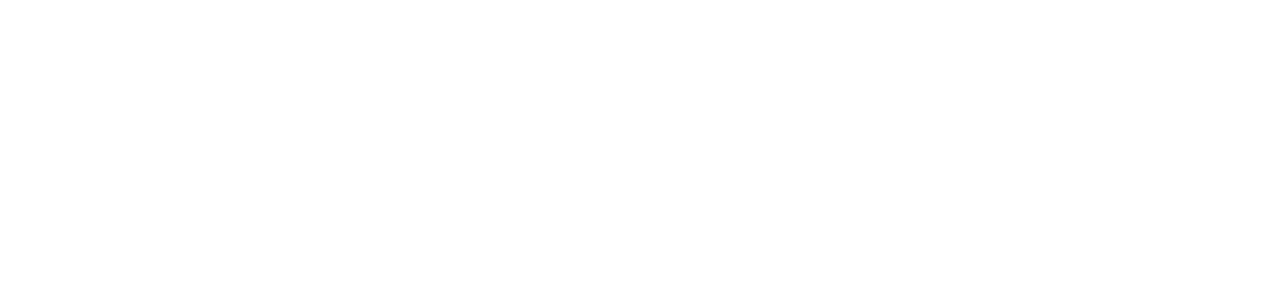
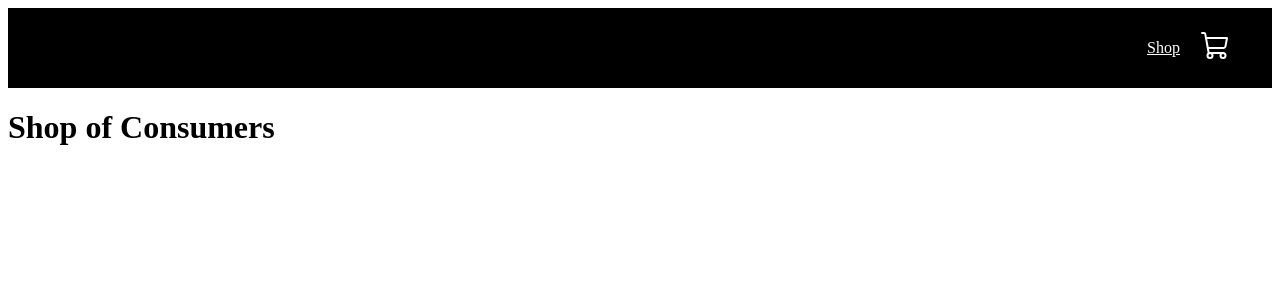
Before and after one commit to EliCodes-UX/TOP-ShoppingCart, a React (Vite) app: page / in a window 1280 px wide. Shown: the top 300 px of the page. Built offline with nearby package versions, Linux system fonts and the light colour scheme.

Commit message:
added more files with basic plate to the router

```diff
--- a/package.json
+++ b/package.json
@@ -10,8 +10,10 @@
     "preview": "vite preview"
   },
   "dependencies": {
+    "phosphor-react": "^1.4.1",
     "react": "^18.2.0",
-    "react-dom": "^18.2.0"
+    "react-dom": "^18.2.0",
+    "react-router-dom": "^6.21.1"
   },
   "devDependencies": {
     "@types/react": "^18.2.43",
--- a/src/App.jsx
+++ b/src/App.jsx
@@ -1,7 +1,20 @@
+import { BrowserRouter as Router, Routes, Route } from 'react-router-dom';
+import Navbar from './componets/Navbar';
+import Cart from './pages/cart/Cart.jsx';
+import Shop from './pages/shop/Shop.jsx';
+
 function App() {
   return (
     <>
-      <div></div>
+      <div className='container'>
+        <Router>
+          <Navbar />
+          <Routes>
+            <Route path='/' element={<Shop />} />
+            <Route path='/cart' element={<Cart />} />
+          </Routes>
+        </Router>
+      </div>
     </>
   );
 }
--- /dev/null
+++ b/src/componets/Navbar.css
@@ -0,0 +1,17 @@
+.navBar {
+  width: 100%;
+  height: 80px;
+  background-color: black;
+  display: flex;
+  justify-content: flex-end;
+  align-items: center;
+}
+.links {
+  margin-right: 40px;
+  display: flex;
+  align-items: center;
+}
+.links a {
+  color: white;
+  margin-left: 20px;
+}
--- /dev/null
+++ b/src/componets/Navbar.jsx
@@ -0,0 +1,20 @@
+// eslint-disable-next-line no-unused-vars
+import React from 'react';
+import { Link } from 'react-router-dom';
+import { ShoppingCart } from 'phosphor-react';
+import './Navbar.css';
+
+const Navbar = () => {
+  return (
+    <div className='navBar'>
+      <div className='links'>
+        <Link to='/'>Shop </Link>
+        <Link to='/cart'>
+          <ShoppingCart size={32} />
+        </Link>
+      </div>
+    </div>
+  );
+};
+
+export default Navbar;
--- /dev/null
+++ b/src/pages/cart/Cart.jsx
@@ -0,0 +1,5 @@
+const Cart = () => {
+  return <div>Hello</div>;
+};
+
+export default Cart;
--- /dev/null
+++ b/src/pages/shop/Shop.jsx
@@ -0,0 +1,12 @@
+const Shop = () => {
+  return (
+    <div className='shop'>
+      <div className='shopTitle'>
+        <h1>Shop of Consumers</h1>
+      </div>
+      <div className='products'></div>
+    </div>
+  );
+};
+
+export default Shop;
```
Also changed, not shown: src/products.js (added), 1 other file (tests, documents, lock files or other folders).
